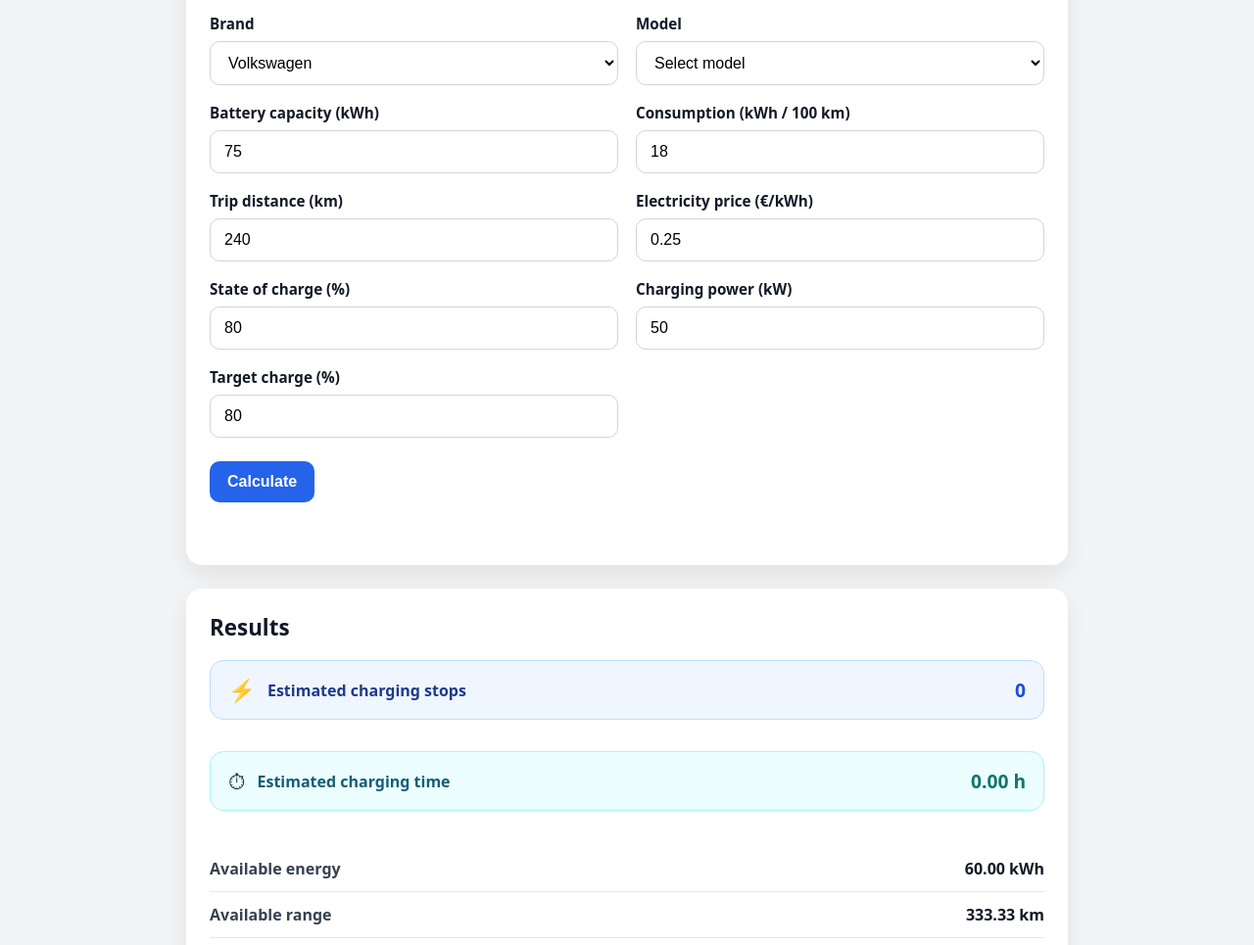
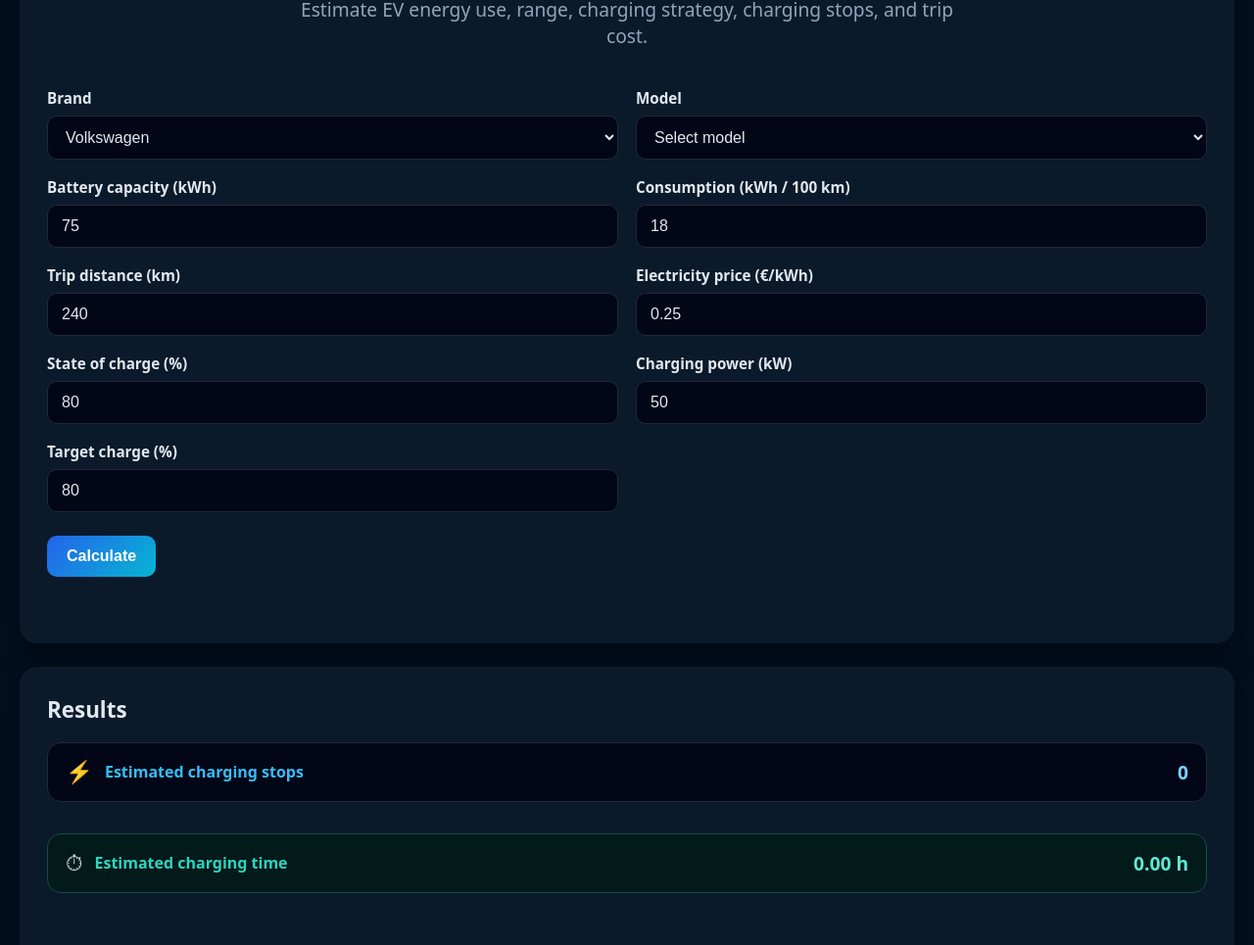
Before and after one commit to szrich83/voltroute, a website: page wwwroot/index.html in a window 1280 px wide. Shown: the part 142-1107 px from the top of the page at 98% size. Drawn offline with Linux system fonts and the light colour scheme.

```diff
--- a/wwwroot/custom.css
+++ b/wwwroot/custom.css
@@ -7,20 +7,22 @@
 }
 
 .page {
-    max-width: 900px;
-    margin: 40px auto;
-    padding: 0 16px 40px 16px;
+    min-height: 100vh;
+    background: #030f1f;
+    padding: 40px 20px;
 }
 
 .card {
-    background: #ffffff;
-    border-radius: 16px;
-    padding: 24px;
-    box-shadow: 0 10px 25px rgba(0, 0, 0, 0.08);
+    background: #0b1a2b;
+    border-radius: 18px;
+    padding: 28px;
+    box-shadow: 0 10px 30px rgba(0,0,0,0.4);
+    color: #e2e8f0;
     margin-bottom: 24px;
 }
 
 .title {
+    color: #f1f5f9;
     margin: 0 0 8px 0;
     font-size: 2rem;
     line-height: 1.2;
@@ -28,8 +30,26 @@
 
 .subtitle {
     margin: 0 0 24px 0;
-    color: #4b5563;
+    color: #94a3b8;
     font-size: 1rem;
+}
+
+.hero {
+    text-align: center;
+    margin-bottom: 40px;
+}
+
+.hero .title {
+    font-size: 3rem;
+    font-weight: 800;
+    margin-bottom: 12px;
+}
+
+.hero .subtitle {
+    font-size: 1.2rem;
+    color: #94a3b8;
+    max-width: 700px;
+    margin: 0 auto;
 }
 
 .grid {
@@ -52,16 +72,16 @@
 .input {
     padding: 12px 14px;
     font-size: 1rem;
-    border: 1px solid #d1d5db;
+    border: 1px solid #1e293b;
     border-radius: 10px;
+    color: #e2e8f0;
     outline: none;
-    background: #fff;
+    background: #020617;
     box-sizing: border-box;
 }
 
-.input:focus {
-    border-color: #2563eb;
-    box-shadow: 0 0 0 3px rgba(37, 99, 235, 0.15);
+.input::placeholder {
+    color: #64748b;
 }
 
 .button-row {
@@ -69,18 +89,18 @@
 }
 
 .calculate-button {
-    background: #2563eb;
+    background: linear-gradient(135deg, #2563eb, #06b6d4);
     color: white;
     border: none;
     border-radius: 10px;
-    padding: 12px 18px;
+    padding: 12px 20px;
     font-size: 1rem;
     font-weight: 600;
     cursor: pointer;
 }
 
 .calculate-button:hover {
-    background: #1d4ed8;
+    opacity: 0.9;
 }
 
 .error-text {
@@ -109,12 +129,12 @@
 }
 
 .result-label {
-    color: #374151;
+    color: #94a3b8;
     font-weight: 600;
 }
 
 .result-value {
-    color: #111827;
+    color: #f1f5f9;
     font-weight: 700;
     text-align: right;
 }
@@ -149,8 +169,8 @@
     padding: 16px 18px;
     border-radius: 14px;
     margin-bottom: 18px;
-    background: #eff6ff;
-    border: 1px solid #bfdbfe;
+    background: #020617;
+    border: 1px solid #1e293b;
 }
 
 .highlight-left {
@@ -166,13 +186,13 @@
 
 .highlight-label {
     font-weight: 700;
-    color: #1e3a8a;
+    color: #38bdf8;
 }
 
 .highlight-value {
     font-weight: 800;
     font-size: 1.2rem;
-    color: #1d4ed8;
+    color: #7dd3fc;
 }
 
 .highlight-muted {
@@ -196,16 +216,16 @@
 }
 
 .highlight-time {
-    background: #ecfeff;
-    border: 1px solid #a5f3fc;
+    background: #021a1a;
+    border: 1px solid #134e4a;
 }
 
 .highlight-time .highlight-label {
-    color: #155e75;
+    color: #2dd4bf;
 }
 
 .highlight-time .highlight-value {
-    color: #0f766e;
+    color: #5eead4;
 }
 
 @media (max-width: 700px) {
```
Also changed, not shown: wwwroot/Scripts/VoltRoute.js (+1 -1 lines), README.md, docs/main.png (added), docs/results.png (added), wwwroot/Scripts/VoltRoute.min.js, 3 other files.
